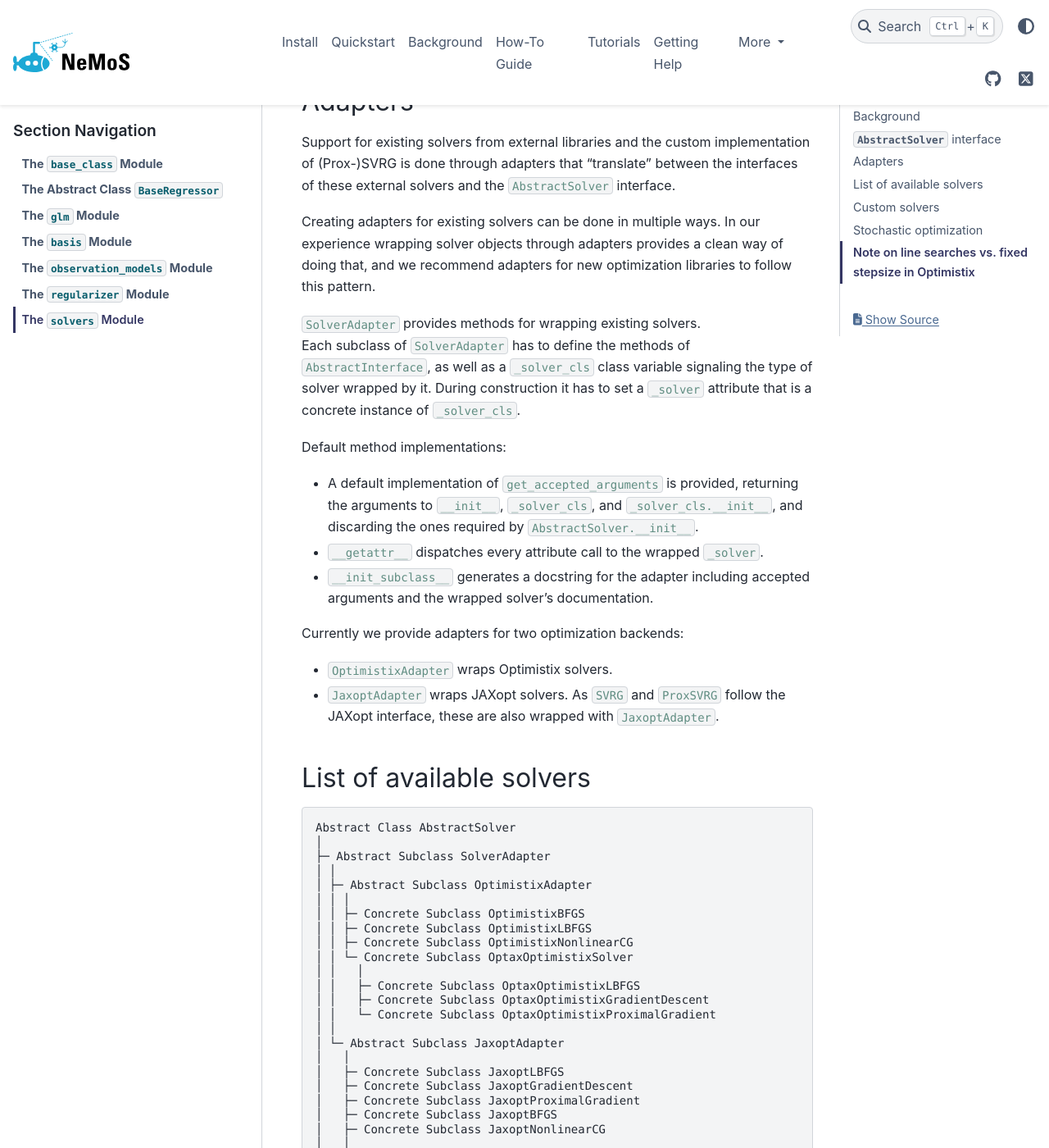
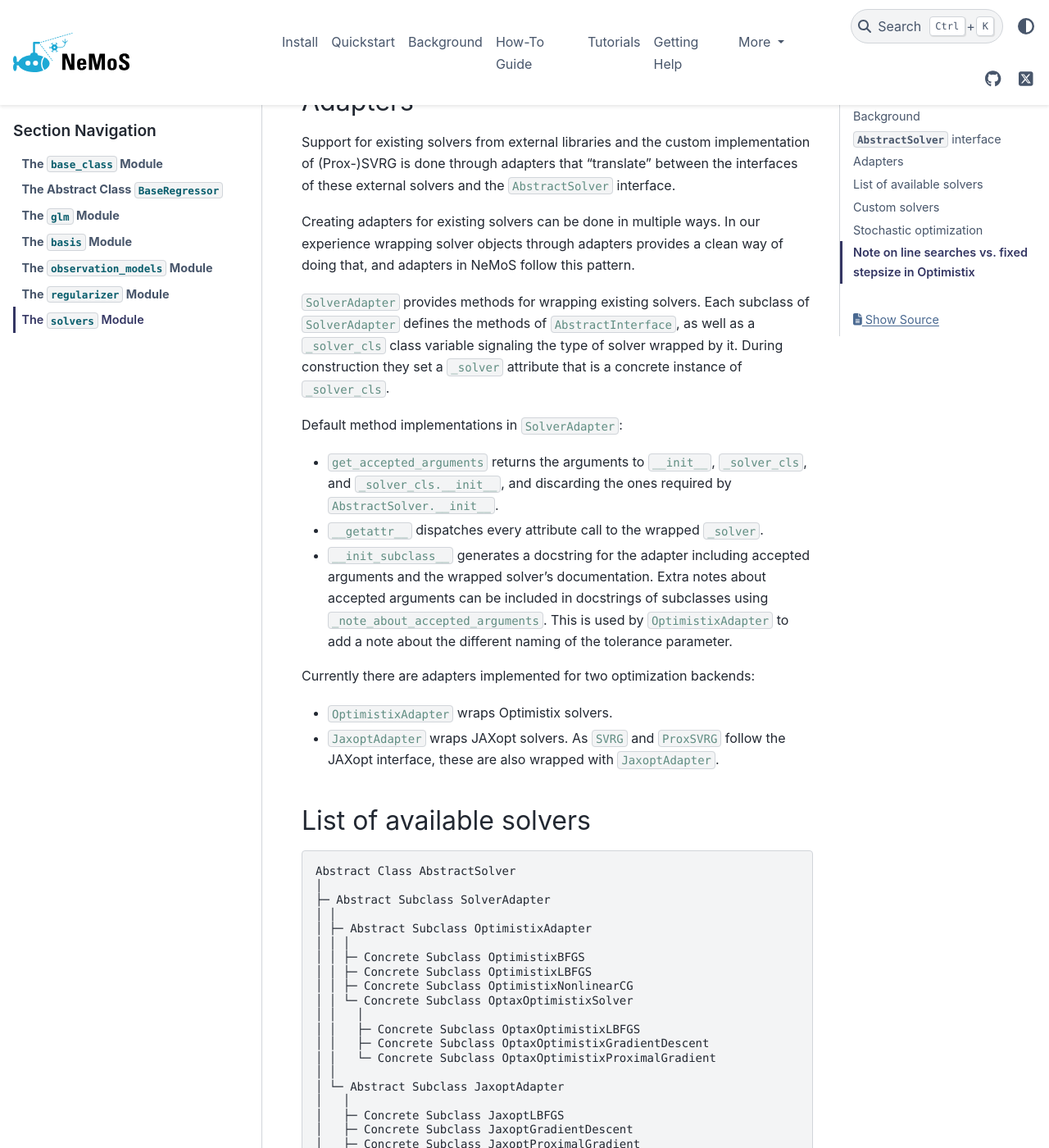
Before and after one commit to flatironinstitute/nemos, a Sphinx documentation site: the page built from docs/developers_notes/07-solvers.md, in a window 1280 px wide and 1400 px high, scrolled down 1746 px. Shown: the whole window at 82% size. Built offline with Sphinx 7.4.7 and the PyData theme 0.15.4, drawn with Linux system fonts in a browser that asks for light colours.

Commit message:
Rephrase developer docs about adapters

```diff
--- a/docs/developers_notes/07-solvers.md
+++ b/docs/developers_notes/07-solvers.md
@@ -41,18 +41,18 @@
 Support for existing solvers from external libraries and the custom implementation of (Prox-)SVRG is done through adapters that "translate" between the interfaces of these external solvers and the `AbstractSolver` interface.
 
 Creating adapters for existing solvers can be done in multiple ways.
-In our experience wrapping solver objects through adapters provides a clean way of doing that, and we recommend adapters for new optimization libraries to follow this pattern.
+In our experience wrapping solver objects through adapters provides a clean way of doing that, and adapters in NeMoS follow this pattern.
 
 `SolverAdapter` provides methods for wrapping existing solvers.
-Each subclass of `SolverAdapter` has to define the methods of `AbstractInterface`, as well as a `_solver_cls` class variable signaling the type of solver wrapped by it.
-During construction it has to set a `_solver` attribute that is a concrete instance of `_solver_cls`.
+Each subclass of `SolverAdapter` defines the methods of `AbstractInterface`, as well as a `_solver_cls` class variable signaling the type of solver wrapped by it.
+During construction they set a `_solver` attribute that is a concrete instance of `_solver_cls`.
 
-Default method implementations:
-- A default implementation of `get_accepted_arguments` is provided, returning the arguments to `__init__`, `_solver_cls`, and `_solver_cls.__init__`, and discarding the ones required by `AbstractSolver.__init__`.
+Default method implementations in `SolverAdapter`:
+- `get_accepted_arguments` returns the arguments to `__init__`, `_solver_cls`, and `_solver_cls.__init__`, and discarding the ones required by `AbstractSolver.__init__`.
 - `__getattr__` dispatches every attribute call to the wrapped `_solver`.
-- `__init_subclass__` generates a docstring for the adapter including accepted arguments and the wrapped solver's documentation.
+- `__init_subclass__` generates a docstring for the adapter including accepted arguments and the wrapped solver's documentation. Extra notes about accepted arguments can be included in docstrings of subclasses using `_note_about_accepted_arguments`. This is used by `OptimistixAdapter` to add a note about the different naming of the tolerance parameter.
 
-Currently we provide adapters for two optimization backends:
+Currently there are adapters implemented for two optimization backends:
 - `OptimistixAdapter` wraps Optimistix solvers.
 - `JaxoptAdapter` wraps JAXopt solvers. As `SVRG` and `ProxSVRG` follow the JAXopt interface, these are also wrapped with `JaxoptAdapter`.
 
```
